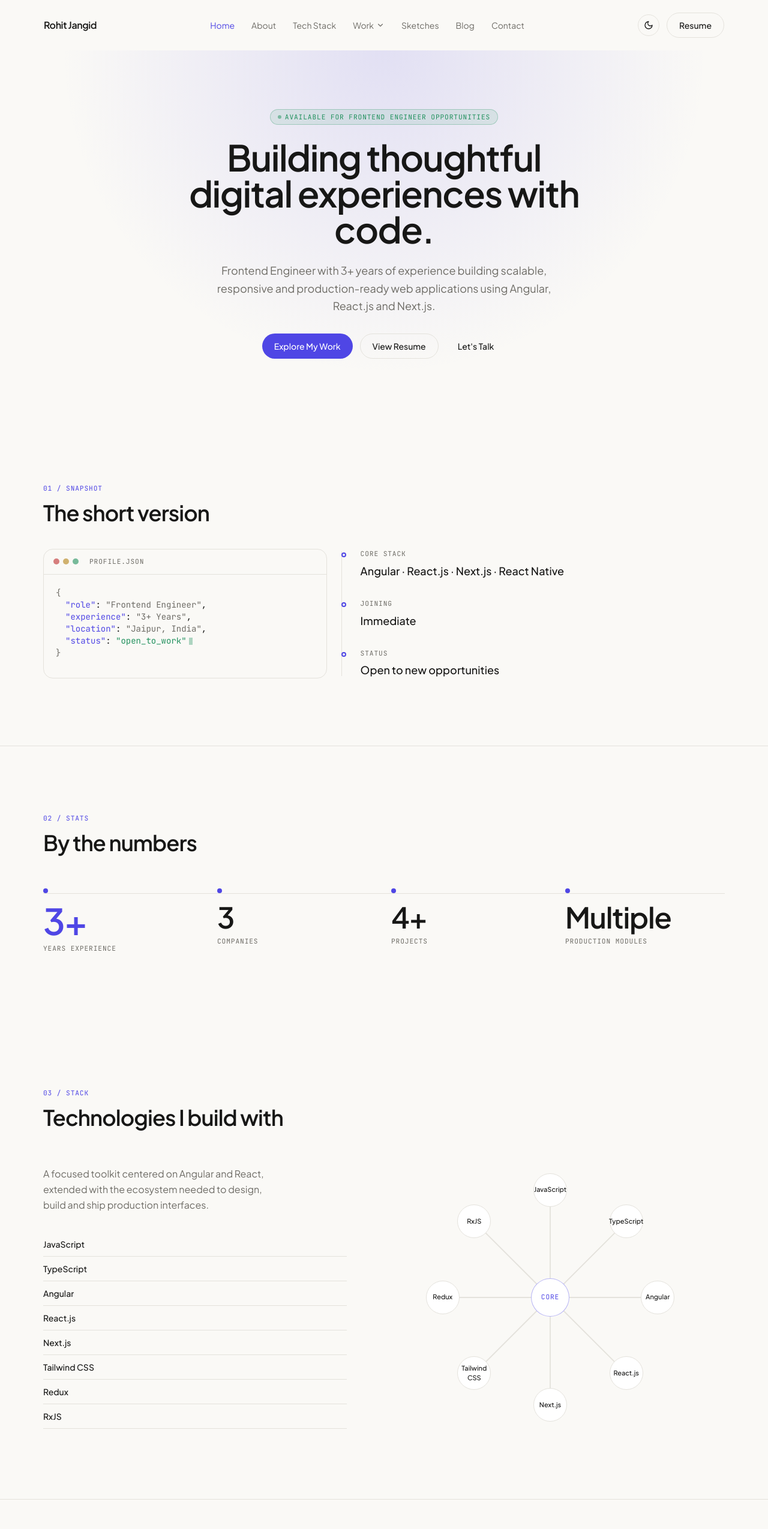
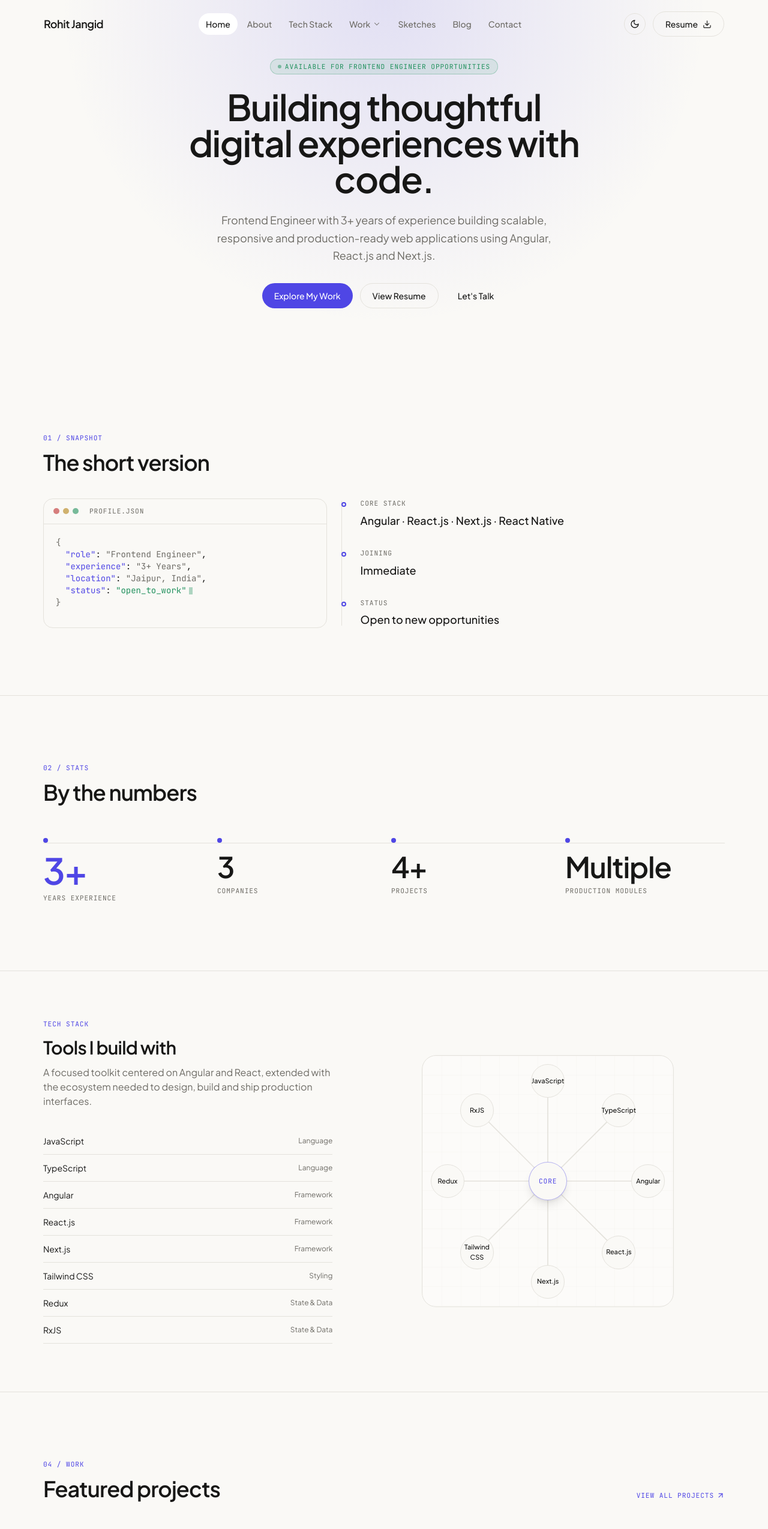
Before and after one commit to Rohitjangid17/rohit-jangid-portfolio, a React (Vite) app: page / in a window 1280 px wide. Shown: the top 2549 px of the page at 60% size. Built offline with nearby package versions, Linux system fonts and the light colour scheme.

Commit message:
home pages fixed

```diff
--- a/src/components/navigation/Header.tsx
+++ b/src/components/navigation/Header.tsx
@@ -1,75 +1,108 @@
 import { useEffect, useState } from 'react'
 import { NavLink, useLocation } from 'react-router-dom'
 import { motion, AnimatePresence } from 'framer-motion'
-import { Menu, X, ChevronDown } from 'lucide-react'
+import { Menu, X, ChevronDown, Download } from 'lucide-react'
+
 import Container from '@/components/common/Container'
 import ThemeToggle from './ThemeToggle'
 import MobileMenu from './MobileMenu'
 import Button from '@/components/common/Button'
 import { navItems } from '@/data/nav'
-import ResumeModal from '@/components/resume/ResumeModal'
 
 const Header = () => {
   const [scrolled, setScrolled] = useState(false)
   const [mobileOpen, setMobileOpen] = useState(false)
-  const [resumeOpen, setResumeOpen] = useState(false)
+
   const location = useLocation()
 
   useEffect(() => {
-    const onScroll = () => setScrolled(window.scrollY > 24)
+    const onScroll = () => {
+      setScrolled(window.scrollY > 24)
+    }
+
     onScroll()
-    window.addEventListener('scroll', onScroll, { passive: true })
-    return () => window.removeEventListener('scroll', onScroll)
+
+    window.addEventListener('scroll', onScroll, {
+      passive: true,
+    })
+
+    return () => {
+      window.removeEventListener('scroll', onScroll)
+    }
   }, [])
 
-  useEffect(() => setMobileOpen(false), [location.pathname])
+  useEffect(() => {
+    setMobileOpen(false)
+  }, [location.pathname])
 
   return (
     <>
-      <header className="sticky top-0 z-50 w-full">
+      <header className="fixed inset-x-0 top-0 z-50">
         <Container>
           <motion.div
             animate={{
               marginTop: scrolled ? 12 : 0,
-              padding: scrolled ? '10px 16px' : '20px 0px',
+              paddingTop: scrolled ? 10 : 18,
+              paddingBottom: scrolled ? 10 : 18,
+              paddingLeft: scrolled ? 16 : 0,
+              paddingRight: scrolled ? 16 : 0,
               borderRadius: scrolled ? 999 : 0,
             }}
             transition={{
               duration: 0.5,
               ease: [0.22, 1, 0.36, 1],
             }}
-            className={`flex items-center justify-between border ${scrolled
-                ? 'border-border bg-background/70 backdrop-blur-xl shadow-sm'
+            className={`mx-auto flex w-full max-w-[1440px] items-center justify-between gap-4 border ${
+              scrolled
+                ? 'border-border bg-background/75 backdrop-blur-xl shadow-sm'
                 : 'border-transparent bg-transparent'
             }`}
           >
             {/* Logo */}
             <NavLink
               to="/"
-              className="font-semibold tracking-tight"
+              className="shrink-0 text-base font-semibold tracking-tight transition-opacity hover:opacity-70 sm:text-lg"
+              aria-label="Rohit Jangid Home"
             >
               Rohit Jangid
             </NavLink>
 
             {/* Desktop Navigation */}
-            <nav className="hidden items-center gap-1 md:flex">
+            <nav
+              className="hidden items-center gap-1 md:flex"
+              aria-label="Main navigation"
+            >
               {navItems.map((item) =>
                 item.children ? (
-                  <div key={item.label} className="group relative">
-                    <button className="flex items-center gap-1 rounded-full px-3 py-2 text-sm text-muted transition-colors hover:text-foreground">
+                  <div
+                    key={item.label}
+                    className="group relative"
+                  >
+                    <button
+                      type="button"
+                      className="flex items-center gap-1 rounded-full px-3 py-2 text-sm font-medium text-muted transition-colors hover:bg-card/60 hover:text-foreground"
+                    >
                       {item.label}
-                      <ChevronDown size={14} />
+
+                      <ChevronDown
+                        size={14}
+                        strokeWidth={1.8}
+                        className="transition-transform duration-200 group-hover:rotate-180"
+                      />
                     </button>
 
-                    <div className="invisible absolute left-0 top-full w-44 rounded-xl border border-border bg-card p-1.5 opacity-0 shadow-lg transition-all duration-150 group-hover:visible group-hover:opacity-100">
+                    {/* Work Dropdown */}
+                    <div className="invisible absolute left-1/2 top-full mt-2 w-48 -translate-x-1/2 translate-y-1 opacity-0 transition-all duration-200 group-hover:visible group-hover:translate-y-0 group-hover:opacity-100">
+                      <div className="rounded-2xl border border-border bg-card/95 p-1.5 shadow-xl backdrop-blur-xl">
                         {item.children.map((child) => (
                           <NavLink
                             key={child.path}
                             to={child.path}
                             className={({ isActive }) =>
-                            `block rounded-lg px-3 py-2 text-sm transition-colors ${isActive
-                              ? 'text-accent'
-                              : 'text-muted hover:text-foreground'
+                              `block rounded-xl px-3.5 py-2.5 text-sm transition-colors ${
+                                isActive
+                                  ? 'bg-accent/10 text-accent'
+                                  : 'text-muted hover:bg-background/70 hover:text-foreground'
                               }`
                             }
                           >
@@ -78,14 +111,16 @@ const Header = () => {
                         ))}
                       </div>
                     </div>
+                  </div>
                 ) : (
                   <NavLink
                     key={item.path}
                     to={item.path!}
                     className={({ isActive }) =>
-                      `rounded-full px-3 py-2 text-sm transition-colors ${isActive
-                        ? 'text-accent'
-                        : 'text-muted hover:text-foreground'
+                      `rounded-full px-3 py-2 text-sm font-medium transition-colors ${
+                        isActive
+                          ? 'bg-card text-foreground'
+                          : 'text-muted hover:bg-card/60 hover:text-foreground'
                       }`
                     }
                   >
@@ -95,38 +130,125 @@ const Header = () => {
               )}
             </nav>
 
-            {/* Desktop Actions */}
-            <div className="hidden items-center gap-3 md:flex">
+            {/* Header Actions */}
+            <div className="flex shrink-0 items-center gap-2 sm:gap-3">
+              {/* Theme Toggle - Always Visible */}
               <ThemeToggle />
 
+              {/* Desktop Resume */}
+              <a
+                href="/Rohit-Jangid-Resume.pdf"
+                download="Rohit-Jangid-Resume.pdf"
+                className="hidden md:inline-flex"
+                aria-label="Download Resume"
+              >
                 <Button
                   variant="secondary"
-                onClick={() => setResumeOpen(true)}
+                  className="group inline-flex items-center gap-2"
                 >
                   Resume
+
+                  <Download
+                    size={15}
+                    strokeWidth={1.8}
+                    className="transition-transform duration-200 group-hover:translate-y-0.5"
+                  />
                 </Button>
-            </div>
+              </a>
+
+              {/* Mobile Resume Download */}
+              <a
+                href="/Rohit-Jangid-Resume.pdf"
+                download="Rohit-Jangid-Resume.pdf"
+                aria-label="Download Resume"
+                title="Download Resume"
+                className="grid h-9 w-9 place-items-center rounded-full border border-border text-foreground transition-all duration-200 hover:border-accent hover:text-accent sm:h-10 sm:w-10 md:hidden"
+              >
+                <Download
+                  size={16}
+                  strokeWidth={1.8}
+                />
+              </a>
 
               {/* Mobile Menu Button */}
               <button
-              className="grid h-9 w-9 place-items-center rounded-full border border-border md:hidden"
-              onClick={() => setMobileOpen((o) => !o)}
-              aria-label="Toggle menu"
+                type="button"
+                onClick={() => setMobileOpen((open) => !open)}
+                aria-label={
+                  mobileOpen
+                    ? 'Close navigation menu'
+                    : 'Open navigation menu'
+                }
                 aria-expanded={mobileOpen}
+                className={`grid h-9 w-9 place-items-center rounded-full border transition-all duration-200 sm:h-10 sm:w-10 md:hidden ${
+                  mobileOpen
+                    ? 'border-accent bg-accent/10 text-accent'
+                    : 'border-border text-foreground hover:border-accent hover:text-accent'
+                }`}
               >
-              {mobileOpen ? <X size={18} /> : <Menu size={18} />}
+                <AnimatePresence mode="wait" initial={false}>
+                  {mobileOpen ? (
+                    <motion.span
+                      key="close"
+                      initial={{
+                        opacity: 0,
+                        rotate: -90,
+                        scale: 0.7,
+                      }}
+                      animate={{
+                        opacity: 1,
+                        rotate: 0,
+                        scale: 1,
+                      }}
+                      exit={{
+                        opacity: 0,
+                        rotate: 90,
+                        scale: 0.7,
+                      }}
+                      transition={{ duration: 0.15 }}
+                    >
+                      <X size={18} />
+                    </motion.span>
+                  ) : (
+                    <motion.span
+                      key="menu"
+                      initial={{
+                        opacity: 0,
+                        rotate: 90,
+                        scale: 0.7,
+                      }}
+                      animate={{
+                        opacity: 1,
+                        rotate: 0,
+                        scale: 1,
+                      }}
+                      exit={{
+                        opacity: 0,
+                        rotate: -90,
+                        scale: 0.7,
+                      }}
+                      transition={{ duration: 0.15 }}
+                    >
+                      <Menu size={18} />
+                    </motion.span>
+                  )}
+                </AnimatePresence>
               </button>
+            </div>
           </motion.div>
         </Container>
       </header>
 
+      {/* Mobile Navigation */}
       <AnimatePresence>
-        {mobileOpen && <MobileMenu onClose={() => setMobileOpen(false)} onResume={() => { setMobileOpen(false); setResumeOpen(true) }} />}
+        {mobileOpen && (
+          <MobileMenu
+            onClose={() => setMobileOpen(false)}
+          />
+        )}
       </AnimatePresence>
-
-      <ResumeModal open={resumeOpen} onClose={() => setResumeOpen(false)} />
     </>
   )
 }
 
-export default Header;
+export default Header
--- a/src/pages/Home/index.tsx
+++ b/src/pages/Home/index.tsx
@@ -178,7 +178,7 @@ export default function Home() {
       {/* Hero */}
       <section className="relative overflow-hidden">
         <div aria-hidden className="pointer-events-none absolute inset-0 -z-10 [background:radial-gradient(900px_circle_at_top,_rgb(var(--accent)/0.14),transparent_60%)]" />
-        <Container className="py-16 sm:py-24">
+        <Container className="pt-[7rem] pb-16 sm:py-24">
           <div className="mx-auto max-w-2xl text-center">
             <motion.div initial={{ opacity: 0, y: 12 }} animate={{ opacity: 1, y: 0 }} transition={{ duration: 0.5 }}>
               <span className="mono-label inline-flex items-center gap-1.5 rounded-full border border-success/30 bg-success/10 px-3 py-1 text-success">
@@ -295,27 +295,42 @@ export default function Home() {
       </section>
 
       {/* Tech Stack — interactive radial connection graph */}
-      <section className="py-20 sm:py-28">
+      <section className="relative overflow-hidden border-t border-border py-16 sm:py-20">
         <Container>
-          <SectionHeading label="03 / Stack" title="Technologies I build with" />
-          <div className="mt-14 grid gap-12 lg:grid-cols-[1fr_1.15fr] lg:items-center">
-            <div>
-              <p className="max-w-sm text-muted leading-relaxed">
-                A focused toolkit centered on Angular and React, extended with the ecosystem
-                needed to design, build and ship production interfaces.
+          <div className="grid items-center gap-10 lg:grid-cols-[0.9fr_1.1fr] lg:gap-16">
+
+            {/* Tech List */}
+            <div className="min-w-0">
+              <Reveal>
+                <p className="mono-label mb-3 text-accent">
+                  Tech Stack
                 </p>
-              <div className="mt-8 flex flex-col">
+
+                <h2 className="text-2xl font-semibold tracking-tight sm:text-3xl">
+                  Tools I build with
+                </h2>
+
+                <p className="mt-3 max-w-lg text-sm leading-relaxed text-muted sm:text-base">
+                  A focused toolkit centered on Angular and React, extended with the
+                  ecosystem needed to design, build and ship production interfaces.
+                </p>
+              </Reveal>
+
+              <div className="mt-8">
                 {coreTech.map((t, i) => (
                   <Reveal key={t.name} delay={i * 0.04}>
                     <button
                       type="button"
                       onMouseEnter={() => setHoveredTech(i)}
                       onMouseLeave={() => setHoveredTech(null)}
-                      className={`group flex w-full items-center justify-between border-b border-border py-2.5 text-left text-sm transition-colors ${hoveredTech === i ? 'text-accent' : ''
+                      className={`group flex w-full items-center justify-between border-b border-border py-3 text-left text-sm transition-colors ${hoveredTech === i
+                          ? 'text-accent'
+                          : 'text-foreground'
                         }`}
                     >
-                      <span className="font-medium">{t.name}</span>
-                      <span className="mono-label text-muted opacity-0 transition-opacity group-hover:opacity-100">
+                      <span>{t.name}</span>
+
+                      <span className="text-xs text-muted">
                         {t.category}
                       </span>
                     </button>
@@ -324,12 +339,38 @@ export default function Home() {
               </div>
             </div>
 
+            {/* Radial Graph */}
             <Reveal delay={0.1}>
-              <div className="relative mx-auto aspect-square w-full max-w-md">
-                <svg viewBox="0 0 100 100" className="absolute inset-0 h-full w-full overflow-visible">
+              <div className="relative mx-auto w-full max-w-[420px] overflow-hidden">
+                <div className="relative aspect-square w-full overflow-hidden rounded-3xl border border-border bg-card/30">
+
+                  {/* Decorative grid */}
+                  <div
+                    aria-hidden
+                    className="pointer-events-none absolute inset-0 opacity-40"
+                    style={{
+                      backgroundImage: `
+                  linear-gradient(to right, rgb(var(--border) / 0.35) 1px, transparent 1px),
+                  linear-gradient(to bottom, rgb(var(--border) / 0.35) 1px, transparent 1px)
+                `,
+                      backgroundSize: '32px 32px',
+                    }}
+                  />
+
+                  {/* SVG Connections */}
+                  <svg
+                    viewBox="0 0 100 100"
+                    preserveAspectRatio="xMidYMid meet"
+                    className="pointer-events-none absolute inset-0 h-full w-full"
+                  >
                     {coreTech.map((t, i) => {
-                    const { x, y } = polarToPercent(i, coreTech.length)
+                      const { x, y } = polarToPercent(
+                        i,
+                        coreTech.length
+                      )
+
                       const active = hoveredTech === i
+
                       return (
                         <motion.line
                           key={t.name}
@@ -340,41 +381,65 @@ export default function Home() {
                           initial={{ pathLength: 0 }}
                           whileInView={{ pathLength: 1 }}
                           viewport={{ once: true }}
-                        transition={{ duration: 0.6, delay: i * 0.05 }}
-                        className={`stroke-current transition-colors ${active ? 'text-accent' : 'text-border'}`}
+                          transition={{
+                            duration: 0.6,
+                            delay: i * 0.05,
+                          }}
+                          className={
+                            active
+                              ? 'stroke-accent'
+                              : 'stroke-border'
+                          }
                           strokeWidth={active ? 0.8 : 0.4}
                         />
                       )
                     })}
                   </svg>
 
-                <div className="absolute left-1/2 top-1/2 flex h-16 w-16 -translate-x-1/2 -translate-y-1/2 items-center justify-center rounded-full border border-accent/40 bg-card text-center">
-                  <span className="mono-label text-accent">Core</span>
+                  {/* Center Core */}
+                  <div className="absolute left-1/2 top-1/2 z-10 flex h-14 w-14 -translate-x-1/2 -translate-y-1/2 items-center justify-center rounded-full border border-accent/40 bg-background text-center shadow-lg sm:h-16 sm:w-16">
+                    <span className="mono-label text-accent">
+                      Core
+                    </span>
                   </div>
 
+                  {/* Tech Nodes */}
                   {coreTech.map((t, i) => {
-                  const { x, y } = polarToPercent(i, coreTech.length)
+                    const { x, y } = polarToPercent(
+                      i,
+                      coreTech.length
+                    )
+
                     const active = hoveredTech === i
+
                     return (
                       <div
                         key={t.name}
-                      className="group absolute -translate-x-1/2 -translate-y-1/2"
-                      style={{ left: `${x}%`, top: `${y}%` }}
+                        className="group absolute z-20 -translate-x-1/2 -translate-y-1/2"
+                        style={{
+                          left: `${x}%`,
+                          top: `${y}%`,
+                        }}
                         onMouseEnter={() => setHoveredTech(i)}
                         onMouseLeave={() => setHoveredTech(null)}
                       >
                         <div
-                        className={`flex h-14 w-14 cursor-default items-center justify-center rounded-full border bg-card px-1 text-center text-[11px] font-medium transition-all ${active ? 'border-accent -translate-y-0.5 shadow-lg' : 'border-border'
+                          className={`flex h-11 w-11 cursor-default items-center justify-center rounded-full border bg-background px-1 text-center text-[9px] font-medium transition-all duration-200 sm:h-14 sm:w-14 sm:text-[11px] ${active
+                              ? '-translate-y-0.5 border-accent text-accent shadow-lg'
+                              : 'border-border text-foreground'
                             }`}
                         >
                           {t.name}
                         </div>
-                      <div className="pointer-events-none absolute left-1/2 top-full z-10 mt-2 w-44 -translate-x-1/2 rounded-xl border border-border bg-card p-3 text-xs text-muted opacity-0 shadow-lg transition-opacity group-hover:opacity-100">
+
+                        {/* Tooltip */}
+                        <div className="pointer-events-none absolute left-1/2 top-full z-50 mt-2 w-40 -translate-x-1/2 rounded-xl border border-border bg-card p-3 text-[11px] leading-relaxed text-muted opacity-0 shadow-xl transition-opacity duration-200 group-hover:opacity-100 sm:w-44 sm:text-xs">
                           {t.description}
                         </div>
                       </div>
                     )
                   })}
+                </div>
               </div>
             </Reveal>
           </div>
```
Also changed, not shown: src/components/navigation/MobileMenu.tsx (+50 -33 lines), 1 other file (tests, documents, lock files or other folders). Lines whose indentation alone changed are shown as unchanged.
